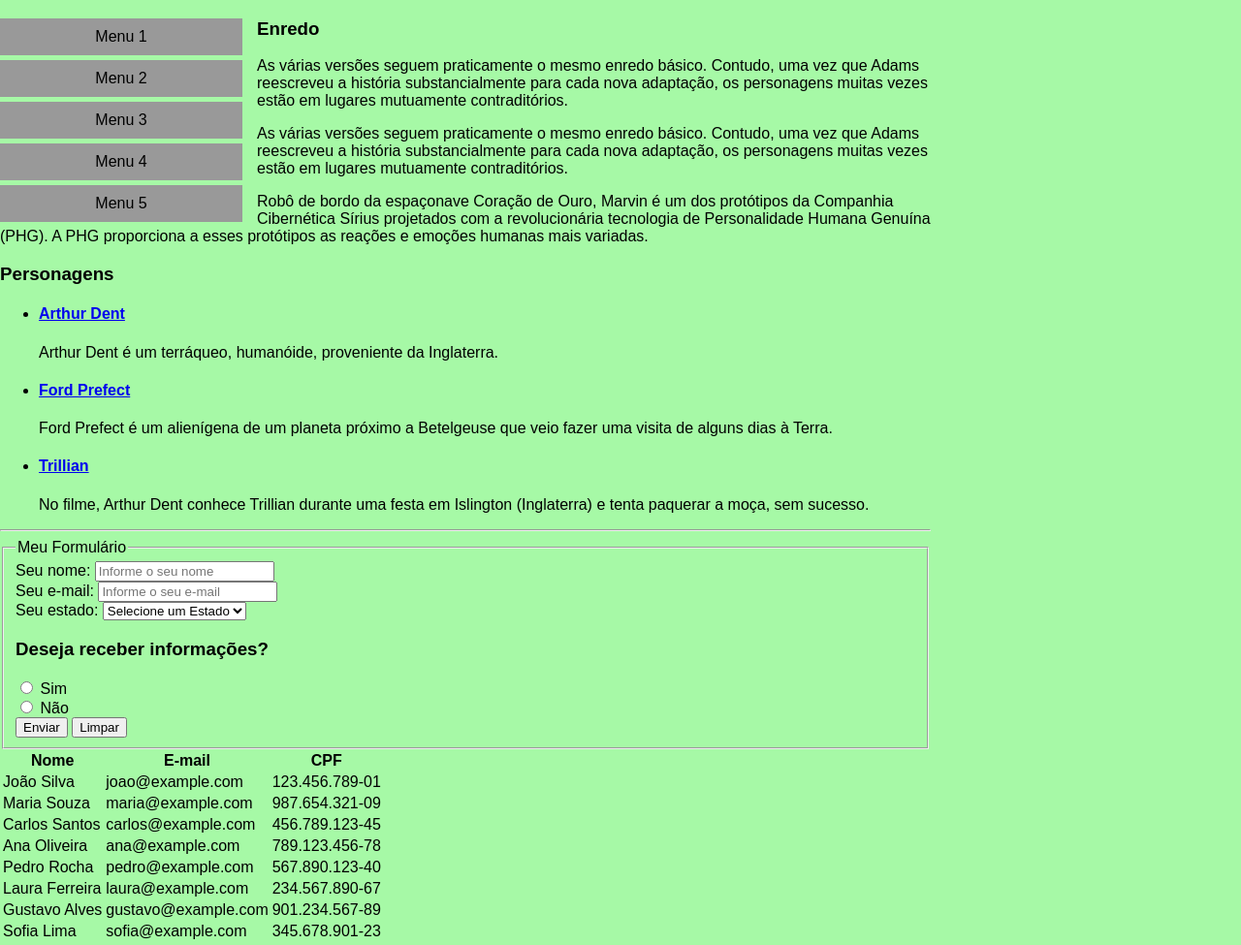
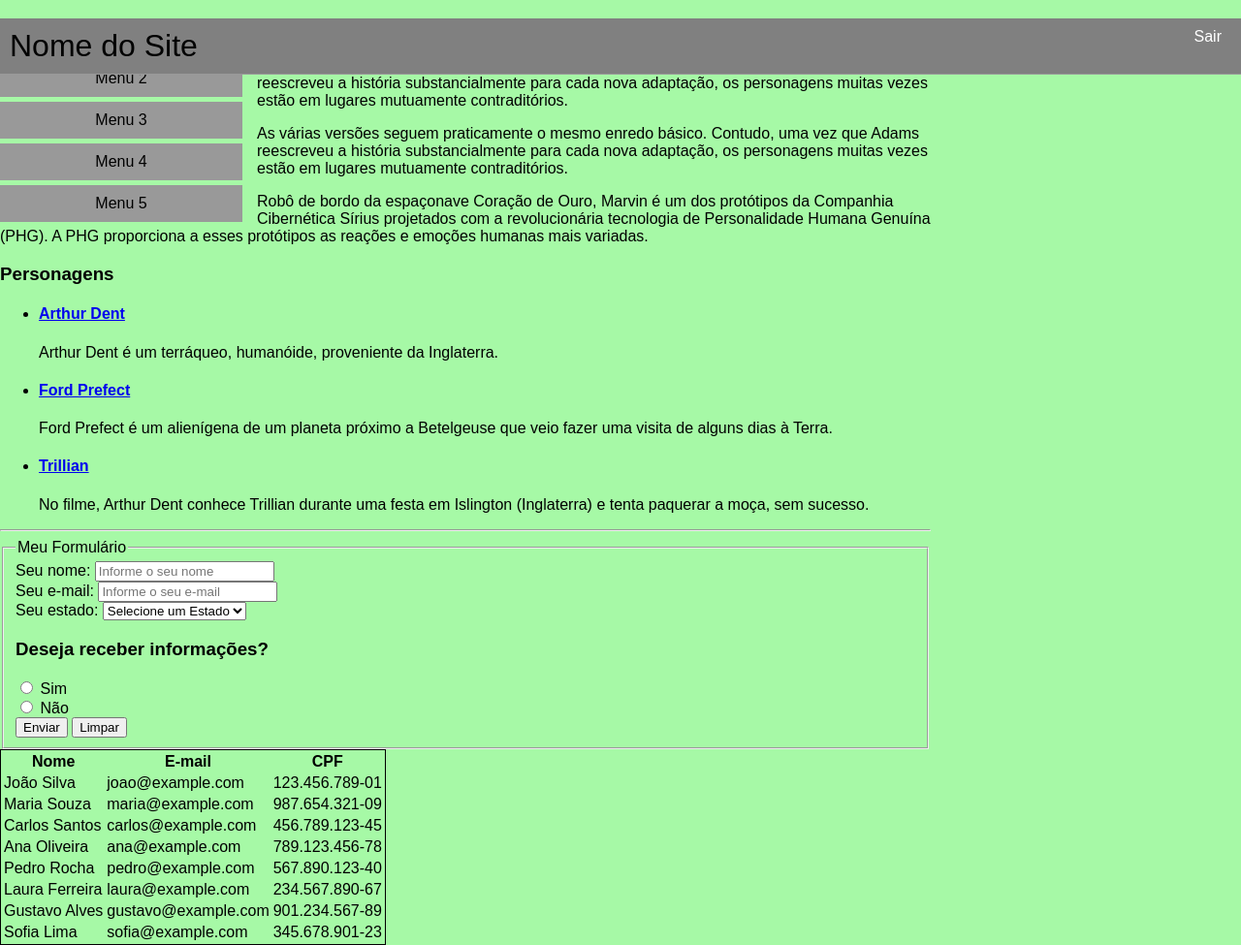
Before and after one commit to ojulianos/cusro-fullstack-esaf, a PHP site: page / in a window 1280 px wide. Shown: the whole page at 97% size. Run offline with PHP 8.4, Linux system fonts and the light colour scheme.

Commit message:
atualizacoes

```diff
--- a/css/estilo.css
+++ b/css/estilo.css
@@ -20,7 +20,6 @@ body {
     width: 100%;
     position: fixed;
     padding: 10px;
-    display: none;
 }
 
 #container header h1 {
@@ -51,6 +50,10 @@ body {
     margin-right: 15px;
 }
 
+table {
+    border: 1px solid #000;
+}
+
 #sidebar ul {
     list-style: none;
     margin: 0;
--- a/css/index.html
+++ b/css/index.html
@@ -18,7 +18,7 @@
             </div>
         </header>
 
-        <section id="content">
+        <section id="content" style="clear: both;">
 
             <section id="sidebar">
                 <ul>
```
Also changed, not shown: html/exemplos/painel.jpg.
